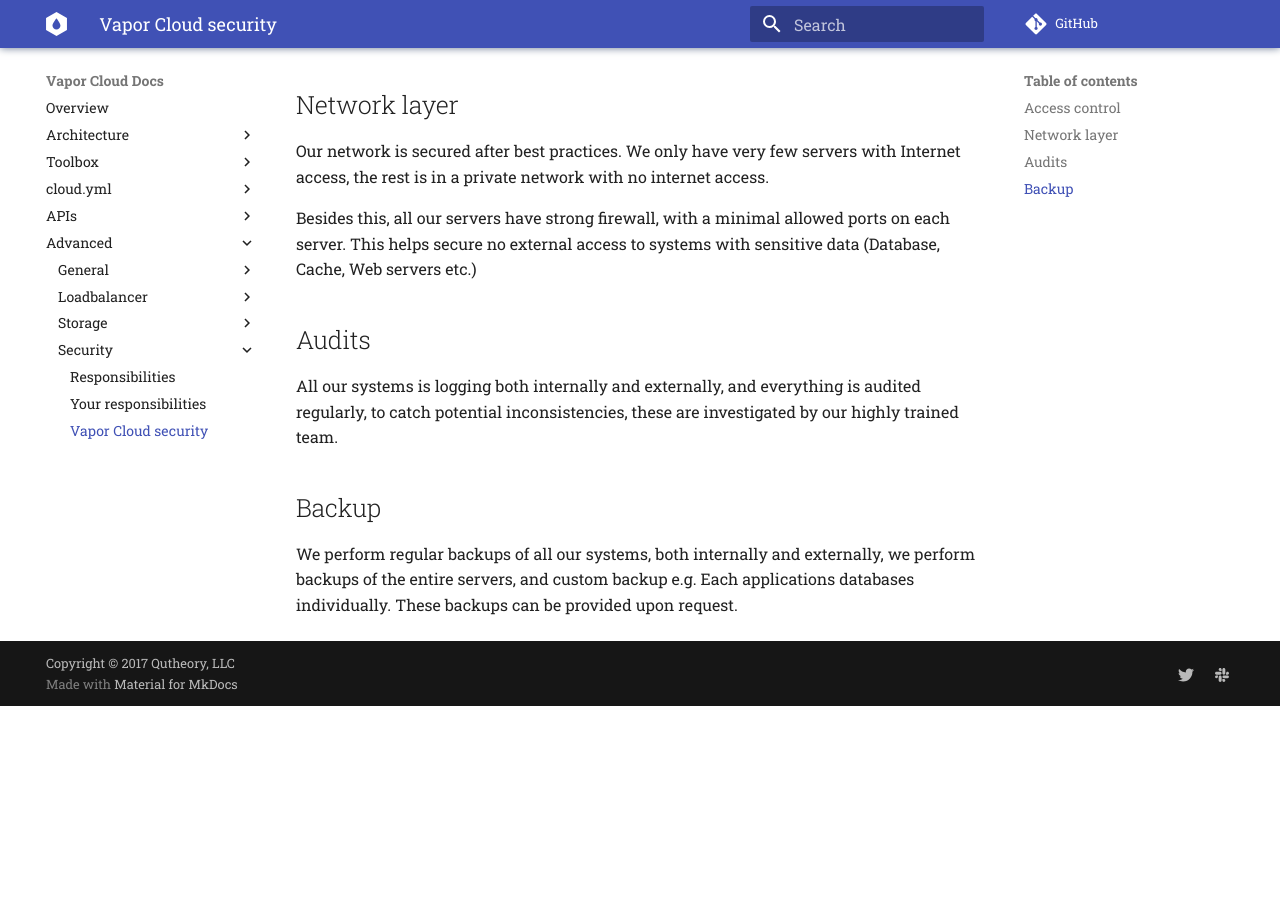
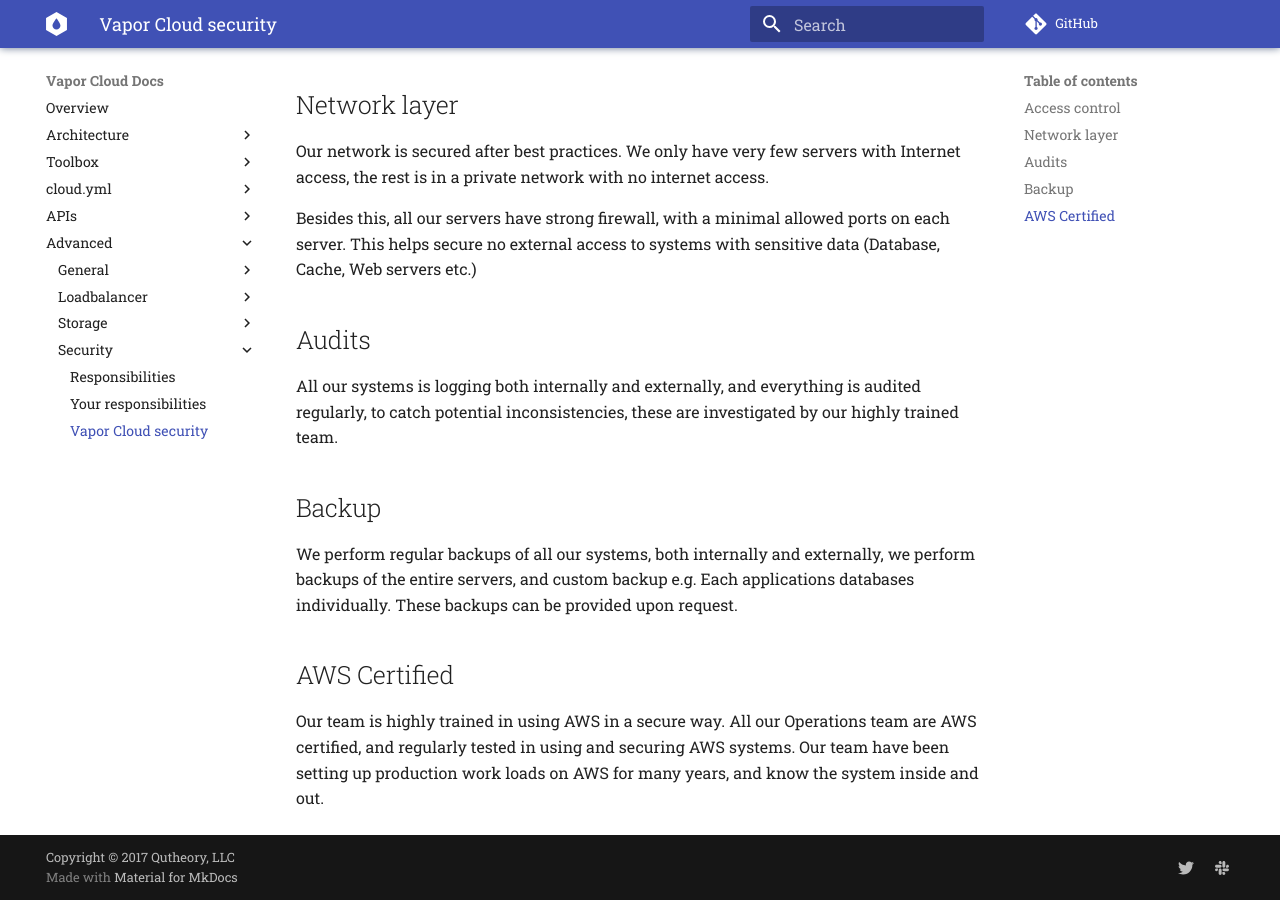
Before and after one commit to qutheory/cloud-documentation, an MkDocs documentation site: the page built from docs/server-setup/security/vapor-cloud-security.md, in a window 1280 px wide and 900 px high, scrolled down 506 px. Built offline with MkDocs 1.6.1 and Material for MkDocs 9.7.7, drawn with Linux system fonts in a browser that asks for light colours; comment, search, counter and statistics services are not loaded; old or Windows-style settings are respelled for this version of MkDocs; before the commit the page ends 1212 px from its top, so only the background shows below that.

Commit message:
Adding a bit more in security

```diff
--- a/docs/server-setup/security/vapor-cloud-security.md
+++ b/docs/server-setup/security/vapor-cloud-security.md
@@ -23,3 +23,7 @@
 ## Backup
 
 We perform regular backups of all our systems, both internally and externally, we perform backups of the entire servers, and custom backup e.g. Each applications databases individually. These backups can be provided upon request.
+
+## AWS Certified
+
+Our team is highly trained in using AWS in a secure way. All our Operations team are AWS certified, and regularly tested in using and securing AWS systems. Our team have been setting up production work loads on AWS for many years, and know the system inside and out.
```
